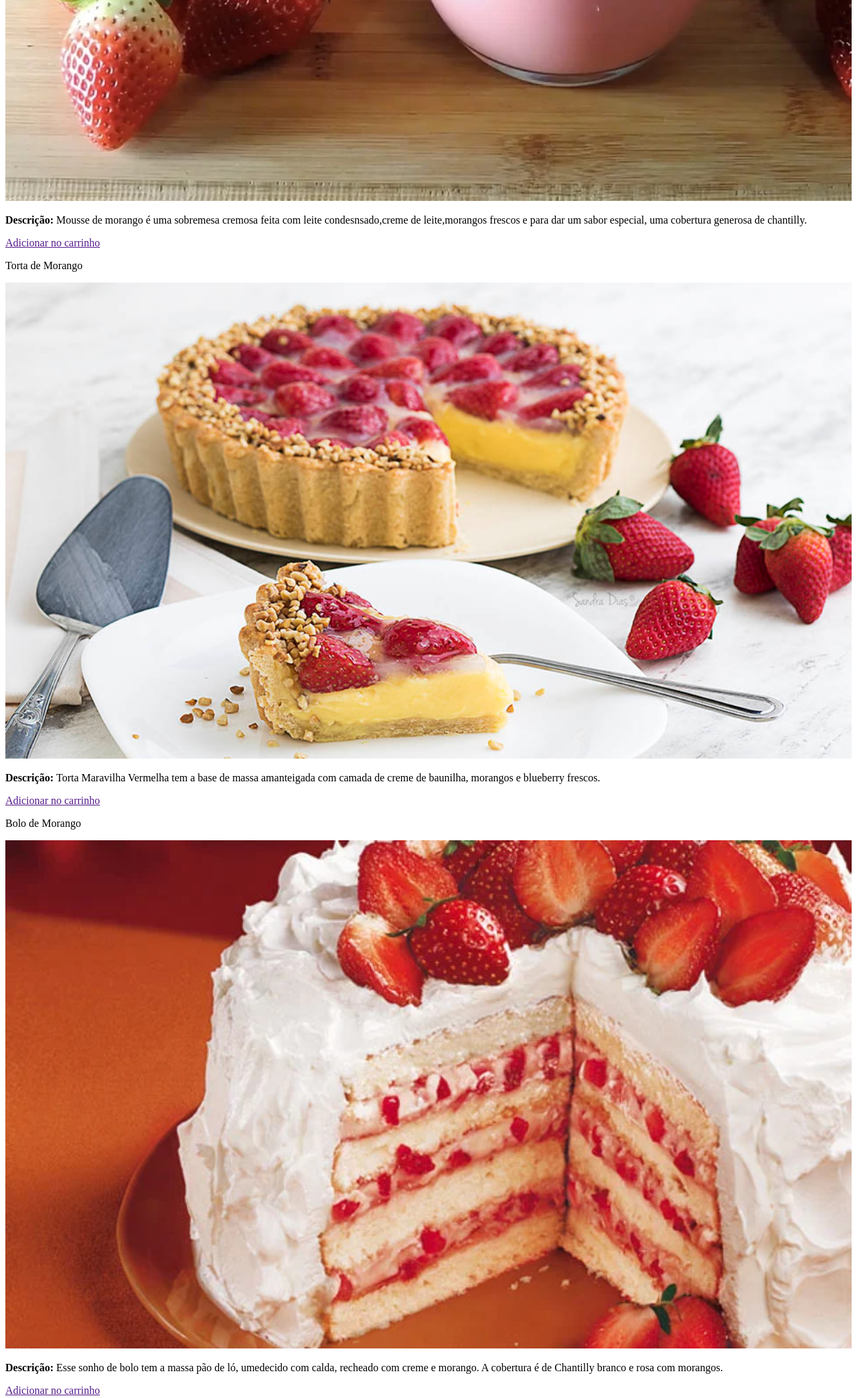
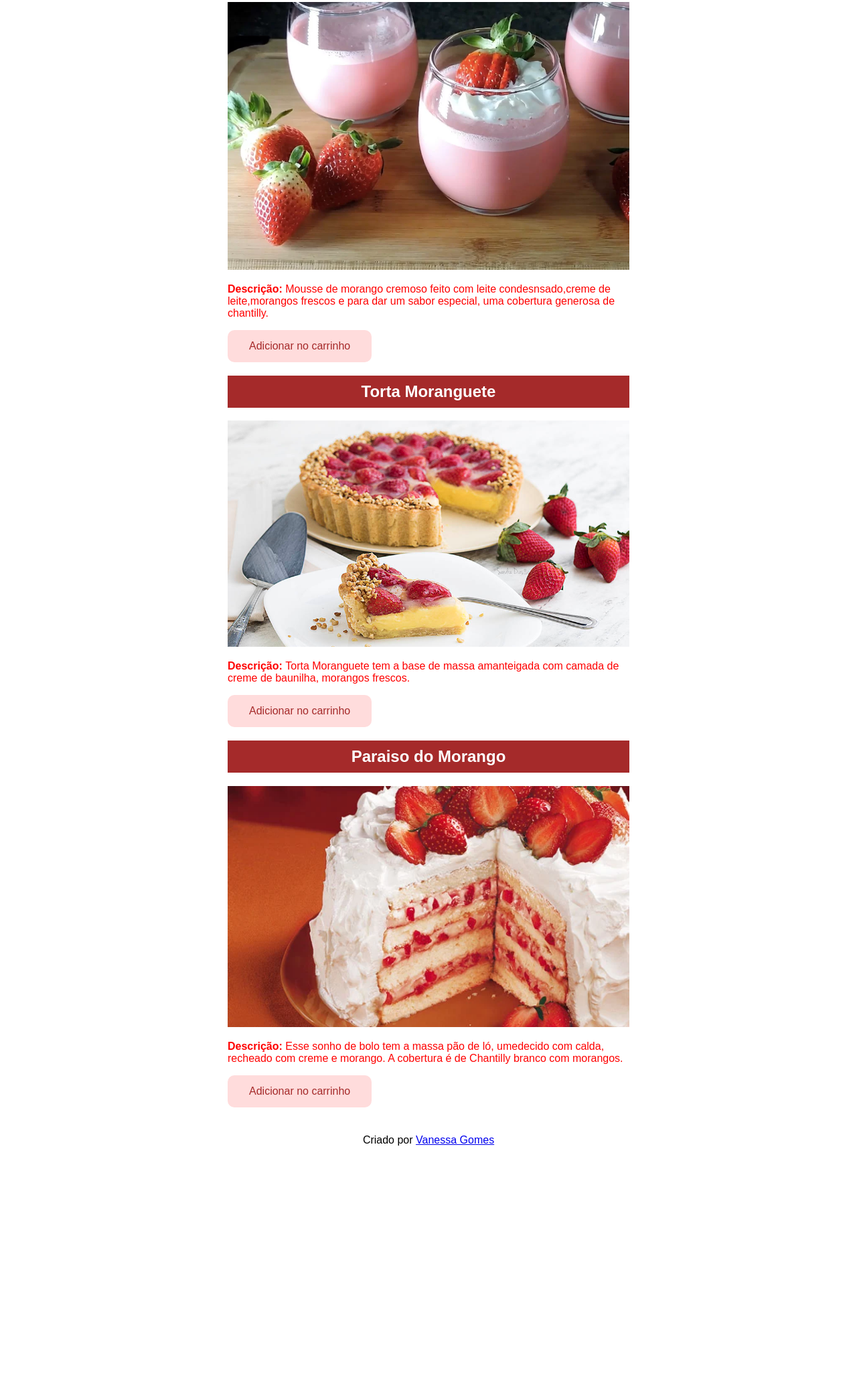
Before and after one commit to vanessagomes-dev/projeto-cardapiodocemorango, a plain HTML site: page index.html in a window 1280 px wide. Shown: the part 703-2791 px from the top of the page at 67% size. After the commit the page ends 2439 px from the top, so only its background shows below. Drawn offline with Linux system fonts and the light colour scheme.

Commit message:
adicionado botoes e estilização de fonte,background e textos

```diff
--- a/index.html
+++ b/index.html
@@ -5,30 +5,38 @@
     <meta charset="UTF-8">
     <meta name="viewport" content="width=device-width, initial-scale=1.0">
     <title>CARDAPIO CONFEITARIA DOCE MORANGO</title>
-    <link rel="stylesheet" href="/style.css">
+    <link rel="stylesheet" type="text/css" href="style.css">
 </head>
 
 <body>
+
     <header>
-        <h1 style="color:rgba(255, 0, 0, 0.993);">CONFEITARIA DOCE MORANGO</h1>
+        <img src="img/Doceria, Bolo, Rosa E Vermelho, Ilustrado, Logotipo.png" alt="logotipo da confeitaria">
     </header>
 
     <section>
-        <h2>Cardapio</h2>
-        <p>Mousse de Morango</p>
-        <img src="/projeto-cardapiodocemorango/img/mousse-de-morango.webp" alt="mousse de morango" width="100%">
-        <p><b>Descrição: </b>Mousse de morango é uma sobremesa cremosa feita com leite condesnsado,creme de leite,morangos frescos e para dar um sabor especial, uma cobertura generosa de chantilly.</p>
-        <a href=""  target="_blank" > Adicionar no carrinho</a>
-        <p>Torta de Morango</p>
-        <img src="/projeto-cardapiodocemorango/img/torta-morango-sandradias.jpg" alt="torta de morango" width="100%">
-        <p><b>Descrição: </b>Torta Maravilha Vermelha tem a base de massa amanteigada com camada de creme de baunilha, morangos e blueberry frescos.</p>
-        <a href=""  target="_blank" > Adicionar no carrinho</a>
-        <p>Bolo de Morango</p>
+        <h1 class="centralizar">CARDAPIO</h1>
+        <br>
+        <h2 class="centralizar">Mousse da Felicidade</h2>
+        <img src="/projeto-cardapiodocemorango/img/mousse-de-morango.webp" alt="mousse da Felicidade" width="100%">
+        <p><b>Descrição: </b>Mousse de morango cremoso feito com leite condesnsado,creme de
+            leite,morangos frescos e para dar um sabor especial, uma cobertura generosa de chantilly.</p>
+        <a class="btn-carrinho" href="" target="_blank"> Adicionar no carrinho</a>
+
+        <h2 class="centralizar">Torta Moranguete</h2>
+        <img src="/projeto-cardapiodocemorango/img/torta-morango-sandradias.jpg" alt="torta Moranguete" width="100%">
+        <p><b>Descrição: </b>Torta Moranguete tem a base de massa amanteigada com camada de creme de baunilha,
+            morangos frescos.</p>
+        <a class="btn-carrinho" href="_blank"> Adicionar no carrinho</a>
+
+        <h2 class="centralizar"> Paraiso do Morango</h2>
         <img src="/projeto-cardapiodocemorango/img/bolo-morango-chantilly.webp" alt="bolo de morango" width="100%">
-        <p><b>Descrição: </b>Esse sonho de bolo tem a massa pão de ló, umedecido com calda, recheado com creme e morango. A cobertura é de Chantilly branco e rosa com  morangos.</p>
-        <a href="" target="_blank" > Adicionar no carrinho</a>
-        <footer>
-            <p>Criado por<a href="https://www.linkedin.com/in/vanessagomesoficial/" target="_blank">Vanessa Gomes</a>
+        <p><b>Descrição: </b>Esse sonho de bolo tem a massa pão de ló, umedecido com calda, recheado com creme e
+            morango. A cobertura é de Chantilly branco com morangos.</p>
+            <a class="btn-carrinho" href="" target="_blank"> Adicionar no carrinho</a>
+
+            <footer>
+            <p>Criado por  <a href="https://www.linkedin.com/in/vanessagomesoficial/" target="_blank">Vanessa Gomes</a>
             </p>
         </footer>
     </section>
--- a/style.css
+++ b/style.css
@@ -0,0 +1,41 @@
+body{
+
+    font-family: Arial, Helvetica, sans-serif;
+    background-color: rgb(255, 255, 255);
+    max-width: 600px;
+    margin: auto;
+    color: red;
+    padding: 0.5rem;
+
+}
+h1{
+    background-color: rgb(255, 220, 220);
+    padding: 10px;
+    color: brown;
+}
+h2{
+    background-color: brown;
+    padding: 10px;
+    color: #ffff;
+}
+.centralizar{
+    text-align: center;
+}
+.btn-carrinho{
+    background-color: rgb(255, 220, 220);
+    color: brown;
+    text-decoration: none;
+    padding: 15px 32px;
+    display: inline-block;
+    border-radius: 10px;
+}
+.btn-carrinho:hover{
+    background-color: rgb(253, 158, 158);
+
+}
+
+footer{
+    margin-top: 40px;
+    text-align: center;
+    color: black;
+}
```
Also changed, not shown: img/Doceria, Bolo, Rosa E Vermelho, Ilustrado, Logotipo.png (added).
